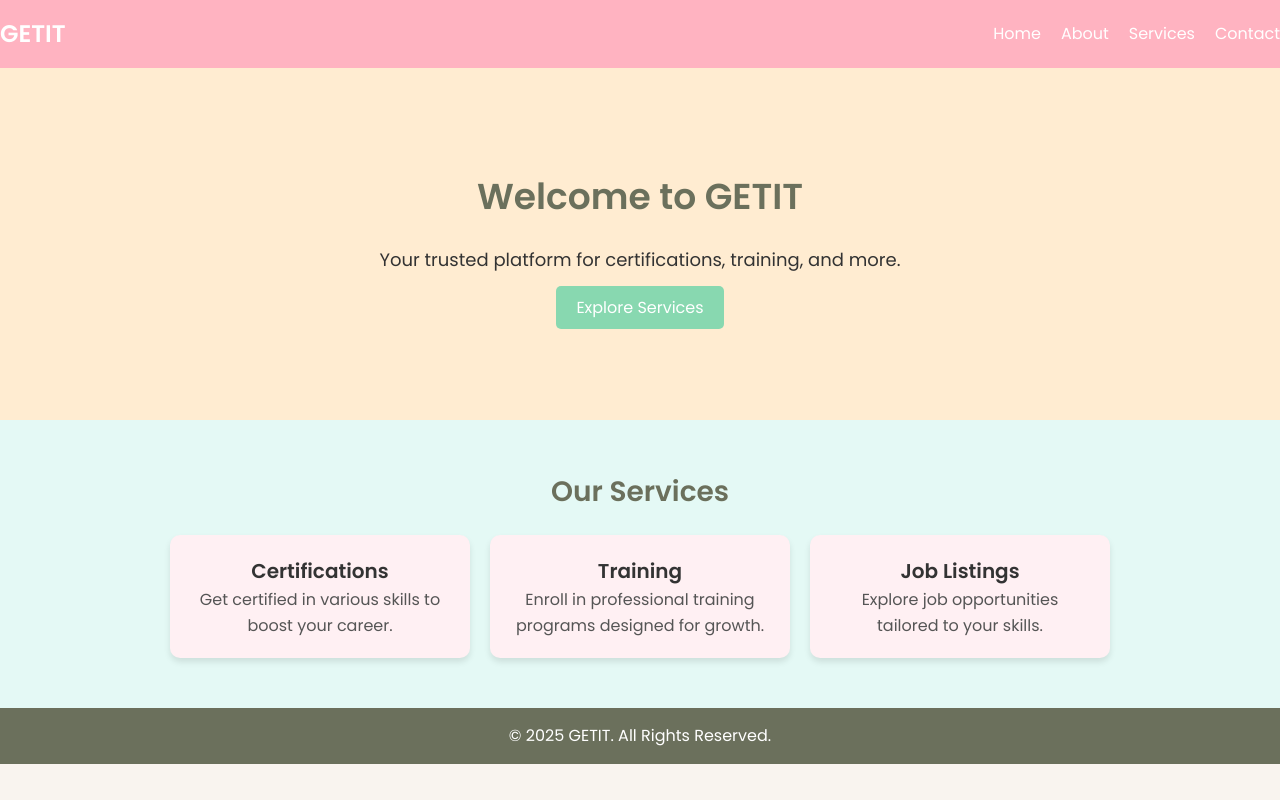
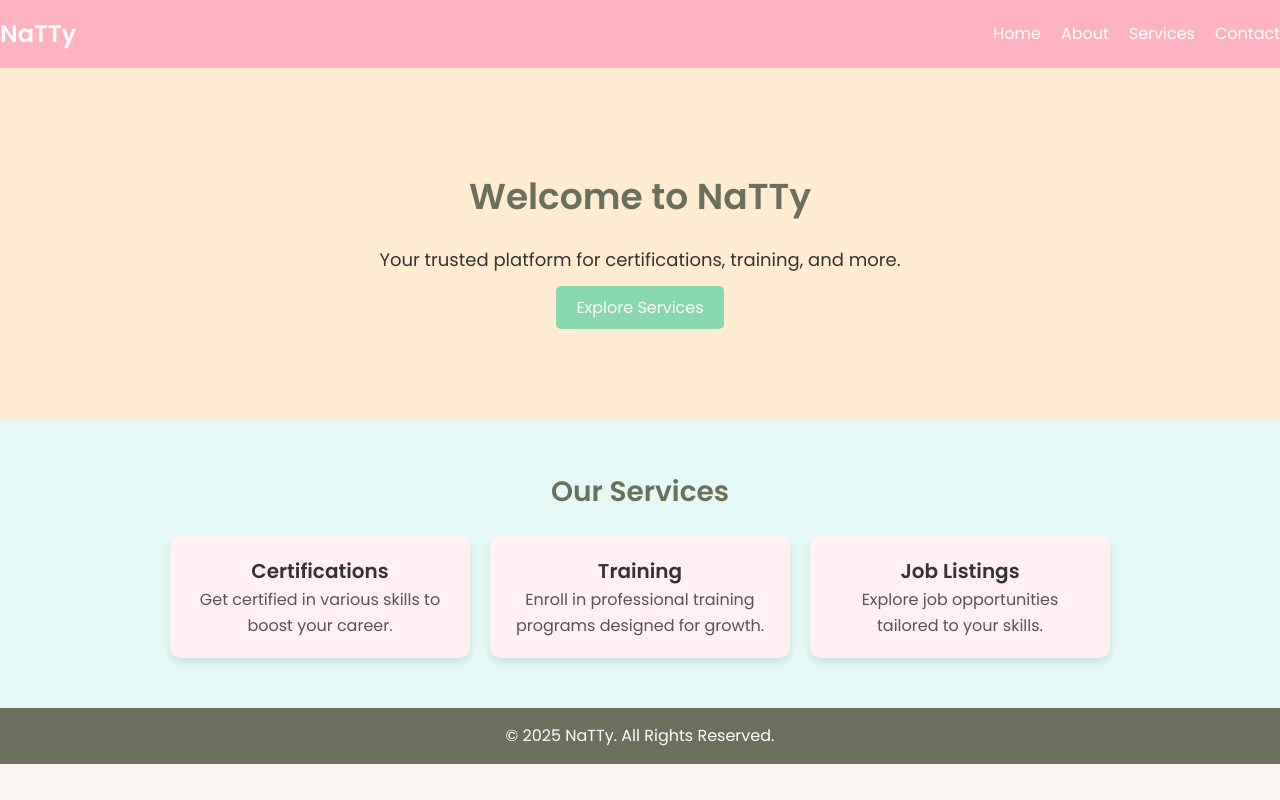
Before and after one commit to ngwakevin/NATTY, a plain HTML site: page index.html in a window 1280 px wide. Drawn offline with Linux system fonts and the light colour scheme.

Commit message:
Update index.html

```diff
--- a/index.html
+++ b/index.html
@@ -3,7 +3,7 @@
 <head>
     <meta charset="UTF-8">
     <meta name="viewport" content="width=device-width, initial-scale=1.0">
-    <title>GETIT - Welcome</title>
+    <title>NaTTy - Welcome</title>
     <link rel="stylesheet" href="style.css">
     <link rel="preconnect" href="https://fonts.googleapis.com">
     <link href="https://fonts.googleapis.com/css2?family=Poppins:wght@300;400;600&display=swap" rel="stylesheet">
@@ -12,7 +12,7 @@
     <!-- Navbar -->
     <header class="navbar">
         <div class="container">
-            <a href="#" class="brand">GETIT</a>
+            <a href="#" class="brand">NaTTy</a>
             <nav>
                 <ul class="nav-links">
                     <li><a href="#">Home</a></li>
@@ -27,7 +27,7 @@
     <!-- Hero Section -->
     <section class="hero">
         <div class="container">
-            <h1>Welcome to GETIT</h1>
+            <h1>Welcome to NaTTy</h1>
             <p>Your trusted platform for certifications, training, and more.</p>
             <a href="#services" class="btn">Explore Services</a>
         </div>
@@ -57,7 +57,7 @@
     <!-- Footer -->
     <footer>
         <div class="container">
-            <p>&copy; 2025 GETIT. All Rights Reserved.</p>
+            <p>&copy; 2025 NaTTy. All Rights Reserved.</p>
         </div>
     </footer>
 </body>
```
